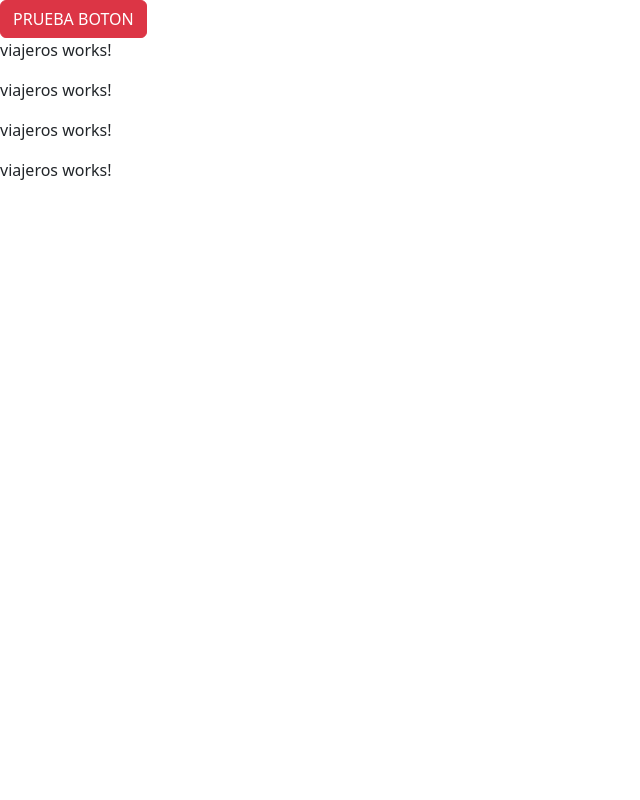
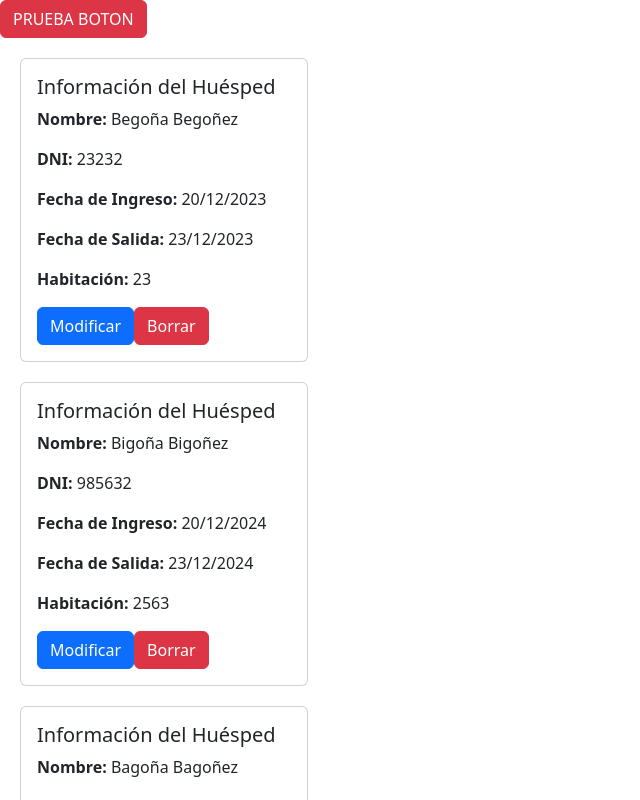
Before and after one commit to Pablo5454/angularHotel, an Angular app in the folder hotel/: page / in a window 1280 px wide. Shown: the top 800 px of the page, without its empty margins (0-640 px from the left). Built offline with nearby package versions, Linux system fonts and the light colour scheme.

Commit message:
Cambios 2024/12/07

```diff
--- a/hotel/src/app/hotel/hotel.component.html
+++ b/hotel/src/app/hotel/hotel.component.html
@@ -1,5 +1,5 @@
-<div class="centro">
+<div class="centro" *ngIf="nuevo==false">
   <div *ngFor="let viajero of viajeros; let i = index">
-    <app-viajeros [viajero]="viajero" [posicion]=i></app-viajeros>
+    <app-viajeros [viajero]="viajero" [posicion]="i"></app-viajeros>
   </div>
 </div>
--- a/hotel/src/app/hotel/hotel.component.ts
+++ b/hotel/src/app/hotel/hotel.component.ts
@@ -8,6 +8,7 @@ import { Viajero } from '../models/viajero';
 })
 export class HotelComponent {
   public viajeros: Array<Viajero>;
+  public nuevo = false;
 
   constructor(){
     this.viajeros = [
--- a/hotel/src/app/viajeros/viajeros.component.html
+++ b/hotel/src/app/viajeros/viajeros.component.html
@@ -1,2 +1,24 @@
-<p>viajeros works!</p>
-<!-- <span>{{nombre}} {{apellido}}</span> -->
+<div class="card" style="width: 18rem; margin: 20px;">
+  <div class="card-body">
+    <h5 class="card-title">Información del Huésped</h5>
+
+    <!-- Nombre y Apellido -->
+    <p class="card-text"><strong>Nombre:</strong> {{ viajero.nombre }} {{ viajero.apellido }}</p>
+
+    <!-- DNI -->
+    <p class="card-text"><strong>DNI:</strong> {{ viajero.dni }}</p>
+
+    <!-- Fecha de Ingreso -->
+    <p class="card-text"><strong>Fecha de Ingreso:</strong> {{ viajero.fechaIngreso }}</p>
+
+    <!-- Fecha de Salida -->
+    <p class="card-text"><strong>Fecha de Salida:</strong> {{ viajero.fechaSalida }}</p>
+
+    <!-- Habitación -->
+    <p class="card-text"><strong>Habitación:</strong> {{ viajero.habitacion }}</p>
+
+    <!-- Botones: Modificar y Borrar -->
+    <button class="btn btn-primary">Modificar</button>
+    <button class="btn btn-danger" >Borrar</button>
+  </div>
+</div>
--- a/hotel/src/app/viajeros/viajeros.component.ts
+++ b/hotel/src/app/viajeros/viajeros.component.ts
@@ -1,6 +1,6 @@
 import { Component } from '@angular/core';
 import { Input } from '@angular/core';
-import { HotelComponent } from '../hotel/hotel.component';
+import { Viajero } from '../models/viajero';
 
 @Component({
   selector: 'app-viajeros',
@@ -10,4 +10,7 @@ import { HotelComponent } from '../hotel/hotel.component';
 export class ViajerosComponent {
   @Input() viajero: any;
   @Input() posicion: number = 0;
+  @Input() viajeros: Array<Viajero> = [];
+
+  constructor() {}
 }
```
